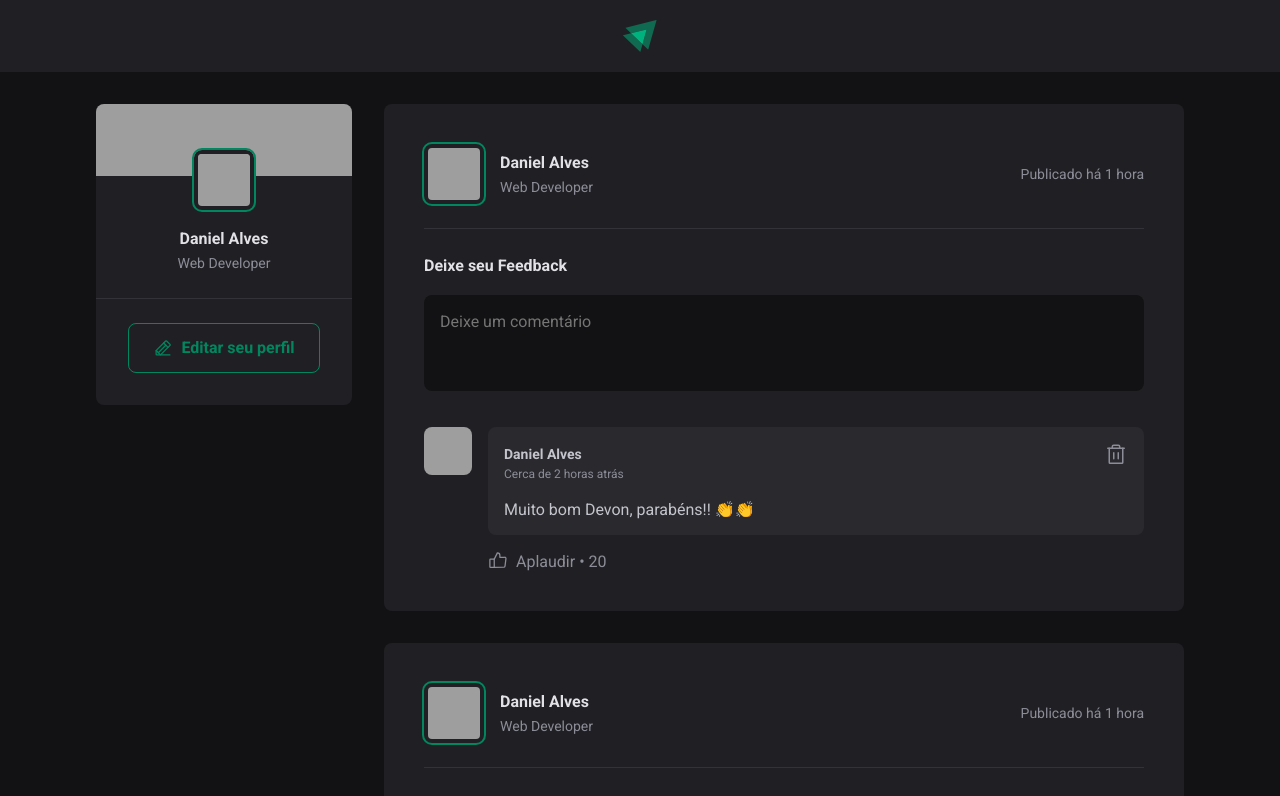
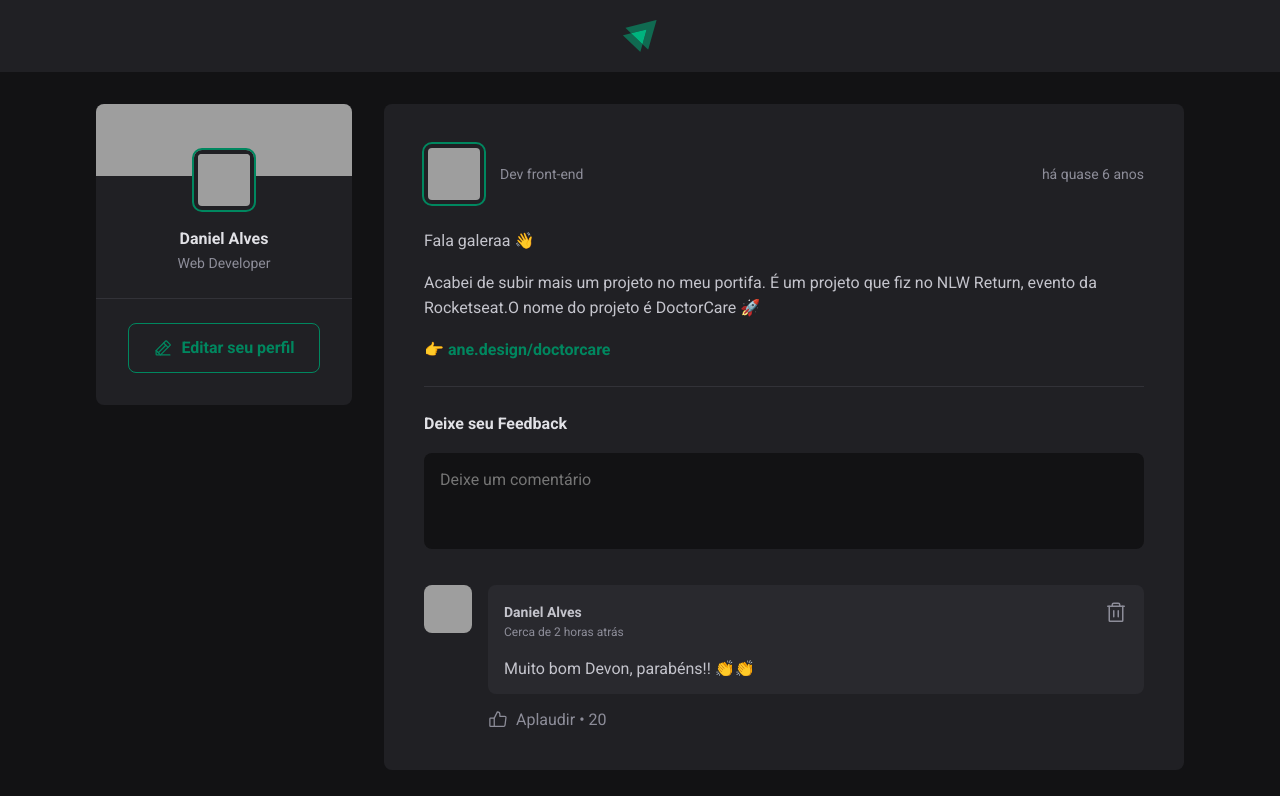
Before and after one commit to DanielNAlves/IGNITE_FEED, a React (Vite) app: page / in a window 1280 px wide. Shown: the top 796 px of the page. Built offline with nearby package versions, Linux system fonts and the light colour scheme; grey boxes are pictures that could not be loaded.

Commit message:
FEAT: ADICIONAR props AO COMPONENTE Post PARA EXIBIR DADOS DINÂMICOS

```diff
--- a/src/components/Post.jsx
+++ b/src/components/Post.jsx
@@ -1,32 +1,43 @@
+import {format, formatDistanceToNow} from 'date-fns'
+import ptBR from 'date-fns/locale/pt-BR'
+
 import { Avatar } from './Avatar';
 import { Comment } from "./Comment";
 
 import styles from "./Post.module.css";
 
-export function Post(props) {
-	console.log(props);
+export function Post({author, publishedAt, content}) {
+	const publishedDateFormatted = format(publishedAt, "d 'de' LLLL 'às' HH:mm'h'", { locale: ptBR })
+
+	const publishedDateRelative = formatDistanceToNow(publishedAt, { locale: ptBR, addSuffix: true })
+
 	return (
 		<article className={styles.post}>
 			<header>
 				<div className={styles.author}>
 					<Avatar
-						src="https://github.com/danielnalves.png"
-						alt="Daniel Alves"
+						src={author.avatarUrl}
 					/>
 
 					<div className={styles.authorInfo}>
-						<strong>Daniel Alves</strong>
-						<span>Web Developer</span>
+						<strong>{author.name}</strong>
+						<span>{author.role}</span>
 					</div>
 				</div>
 
-				<time title="11 de maio às 08:30h" dateTime="2025-05-11 08:13:30">
-					Publicado há 1 hora
+				<time title={publishedDateFormatted} dateTime={publishedAt.toISOString()}>
+					{publishedDateRelative}
 				</time>
 			</header>
 
 			<div className={styles.content}>
-
+				{content.map(line => {
+					if(line.type === 'paragraph') {
+						return <p>{line.content}</p>
+					} else if (line.type === 'link') {
+						return <p><a href="#">{line.content}</a></p>
+					}
+				})}
 			</div>
 
 			<form className={styles.commentForms}>
```
